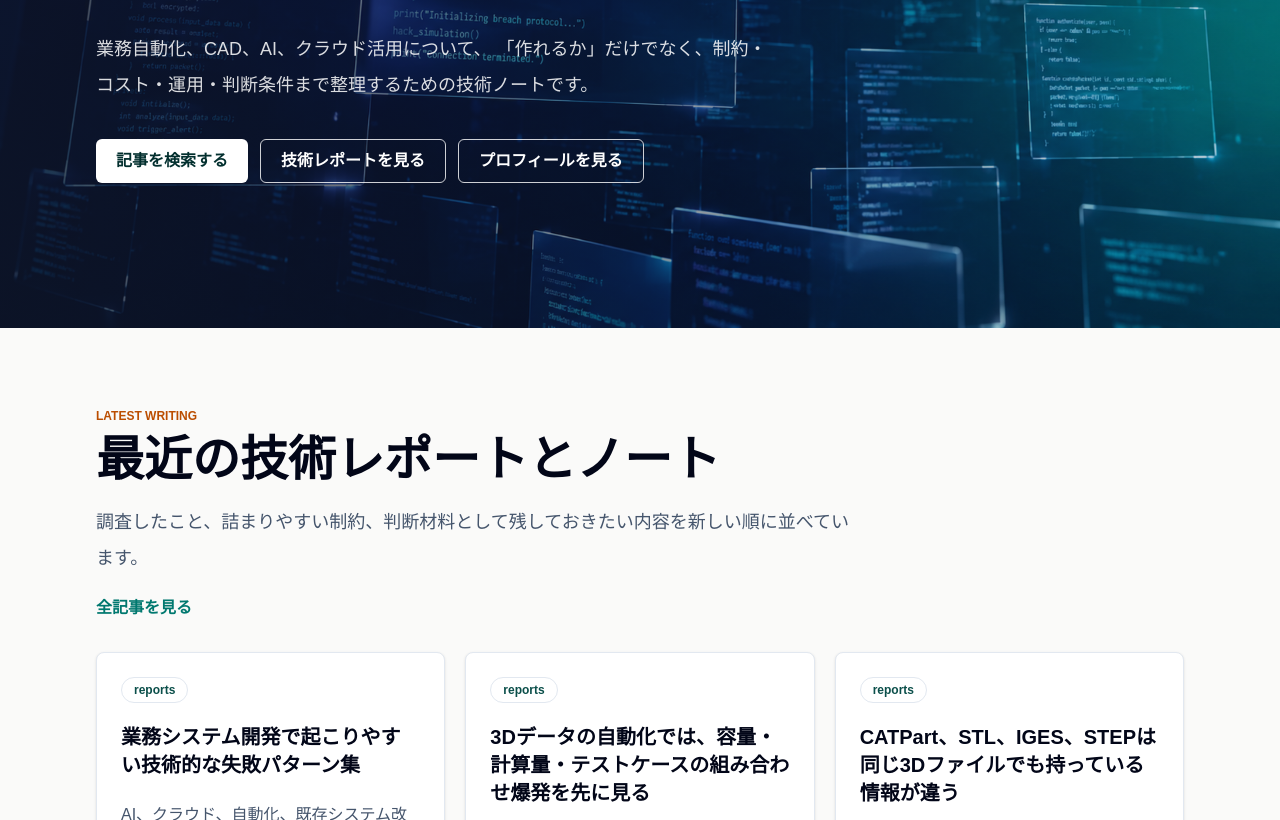
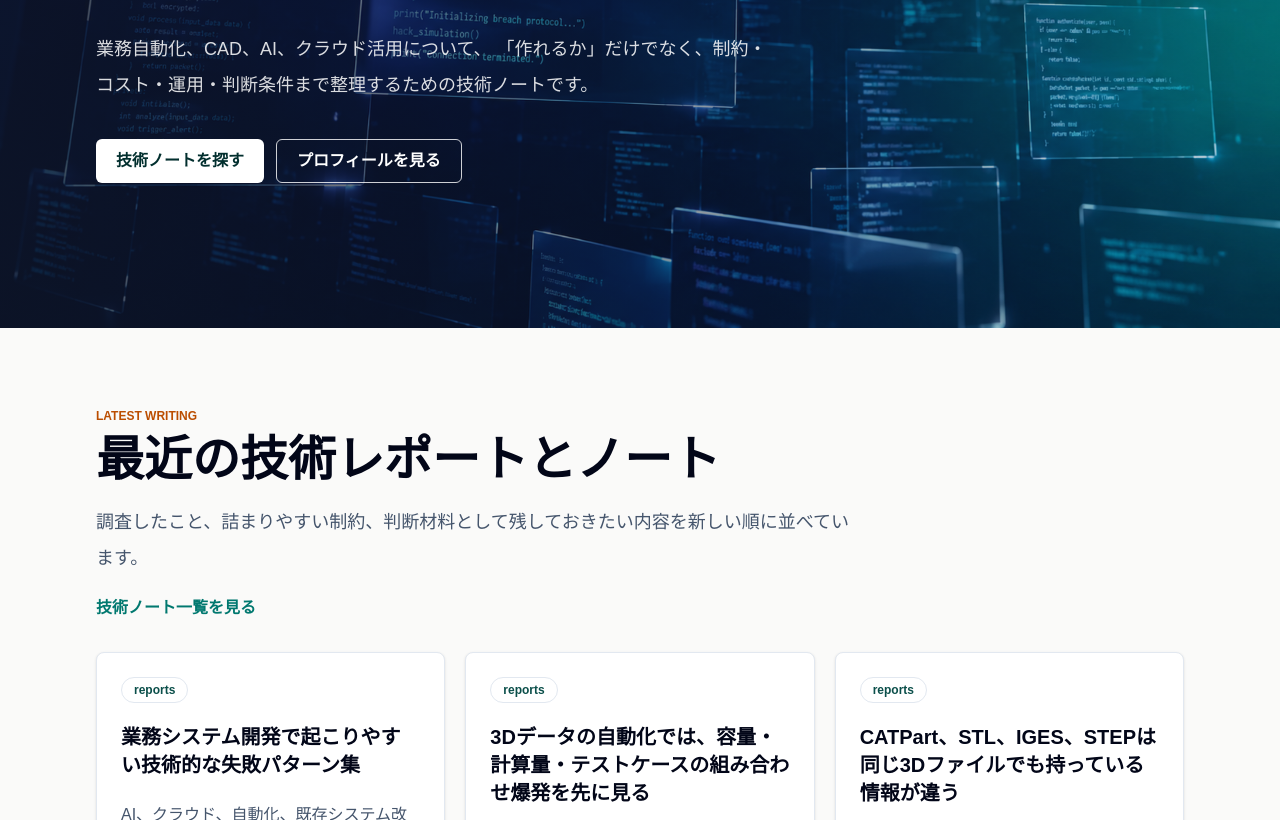
Before and after one commit to 0x46y/MyReport, a Next.js app: page / in a window 1280 px wide. Shown: the part 460-1280 px from the top of the page. Built offline with nearby package versions, Linux system fonts and the light colour scheme.

Commit message:
トップ修正

```diff
--- a/app/page.tsx
+++ b/app/page.tsx
@@ -31,13 +31,7 @@ export default function Home() {
               className="inline-flex min-h-11 items-center justify-center rounded-md bg-white px-5 font-black text-teal-950 transition hover:bg-amber-100"
               href="/articles"
             >
-              記事を検索する
-            </Link>
-            <Link
-              className="inline-flex min-h-11 items-center justify-center rounded-md border border-white/80 px-5 font-black text-white transition hover:bg-white/10"
-              href="/reports"
-            >
-              技術レポートを見る
+              技術ノートを探す
             </Link>
             <Link
               className="inline-flex min-h-11 items-center justify-center rounded-md border border-white/80 px-5 font-black text-white transition hover:bg-white/10"
@@ -64,7 +58,7 @@ export default function Home() {
             className="mt-5 inline-flex font-black text-teal-700 underline-offset-4 hover:underline"
             href="/articles"
           >
-            全記事を見る
+            技術ノート一覧を見る
           </Link>
         </div>
         <div className="grid gap-5 md:grid-cols-3">
```
